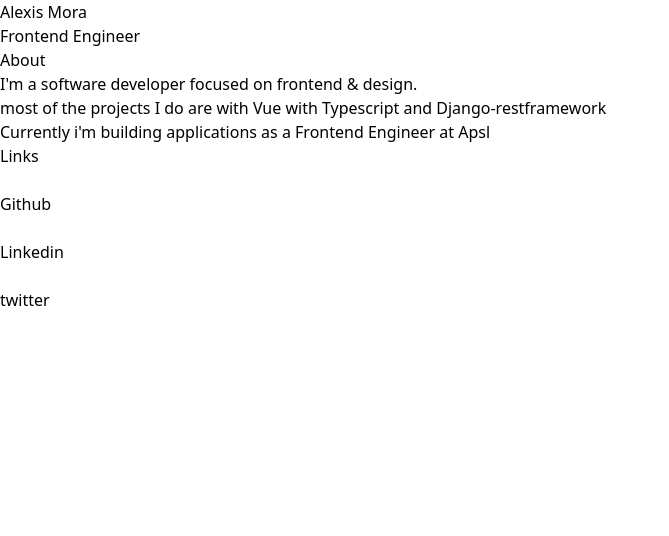
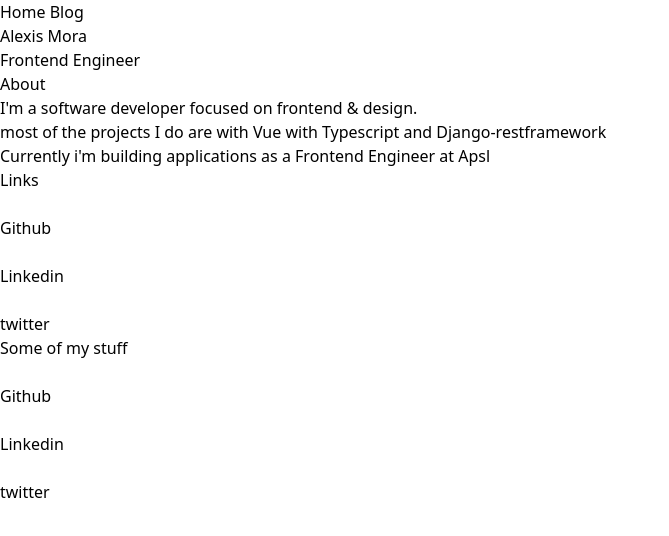
Before and after one commit to AlexisMora/alexismora.dev, a Nuxt app: page / in a window 1280 px wide. Shown: the top 536 px of the page, without its empty margins (0-669 px from the left). Built offline with nearby package versions, Linux system fonts and the light colour scheme.

Commit message:
feat: wip main page

```diff
--- a/app.vue
+++ b/app.vue
@@ -1,5 +1,5 @@
 <template>
-  <div>
+  <NuxtLayout>
     <NuxtPage />
-  </div>
+  </NuxtLayout>
 </template>
--- /dev/null
+++ b/components/BaseNavbar.vue
@@ -0,0 +1,24 @@
+<template>
+  <div class="fixed top-0 left-0 w-full">
+    <nav class="bg-white dark:bg-gray-800 shadow top-0">
+      <div class="max-w-7xl mx-auto px-8 container">
+        <div class="flex items-center justify-end h-16">
+          <div class="flex items-baseline space-x-4">
+            <NuxtLink
+              class="text-gray-500 hover:text-gray-900 dark:hover:text-white px-3 py-2 rounded-md text-sm font-medium"
+              to="/"
+            >
+              Home
+            </NuxtLink>
+            <NuxtLink
+              class="text-gray-500 hover:text-gray-900 dark:hover:text-white px-3 py-2 rounded-md text-sm font-medium"
+              to="/blog"
+            >
+              Blog
+            </NuxtLink>
+          </div>
+        </div>
+      </div>
+    </nav>
+  </div>
+</template>
--- /dev/null
+++ b/layouts/default.vue
@@ -0,0 +1,6 @@
+<template>
+  <div>
+    <BaseNavbar />
+    <slot />
+  </div>
+</template>
--- /dev/null
+++ b/pages/Blog.vue
@@ -0,0 +1,8 @@
+<template>
+  <div class="flex h-screen">
+  <div class="m-auto">
+    <div class="text-9xl text-center" >🚧</div>
+    <div class="mt-4 text-xl font-semibold">Under construction</div>
+  </div>
+</div>
+</template>
--- a/pages/index.vue
+++ b/pages/index.vue
@@ -1,4 +1,5 @@
 <template>
+  <div>
     <div
       class="flex flex-col justify-center w-full h-screen max-w-3xl mx-auto font-sans"
     >
@@ -28,10 +29,16 @@
               <LinksContainer />
             </div>
           </div>
+          <div class="mt-12 text-left">
+            <h3 class="font-light text-left">Some of my stuff</h3>
+            <div>
+              <LinksContainer />
+            </div>
+          </div>
+        </div>
       </div>
     </div>
   </div>
 </template>
 
-<script setup lang="ts">
-</script>
+<script setup lang="ts"></script>
```
Also changed, not shown: assets/img/alexis_mora.jpg (added). Lines whose indentation alone changed are shown as unchanged.
